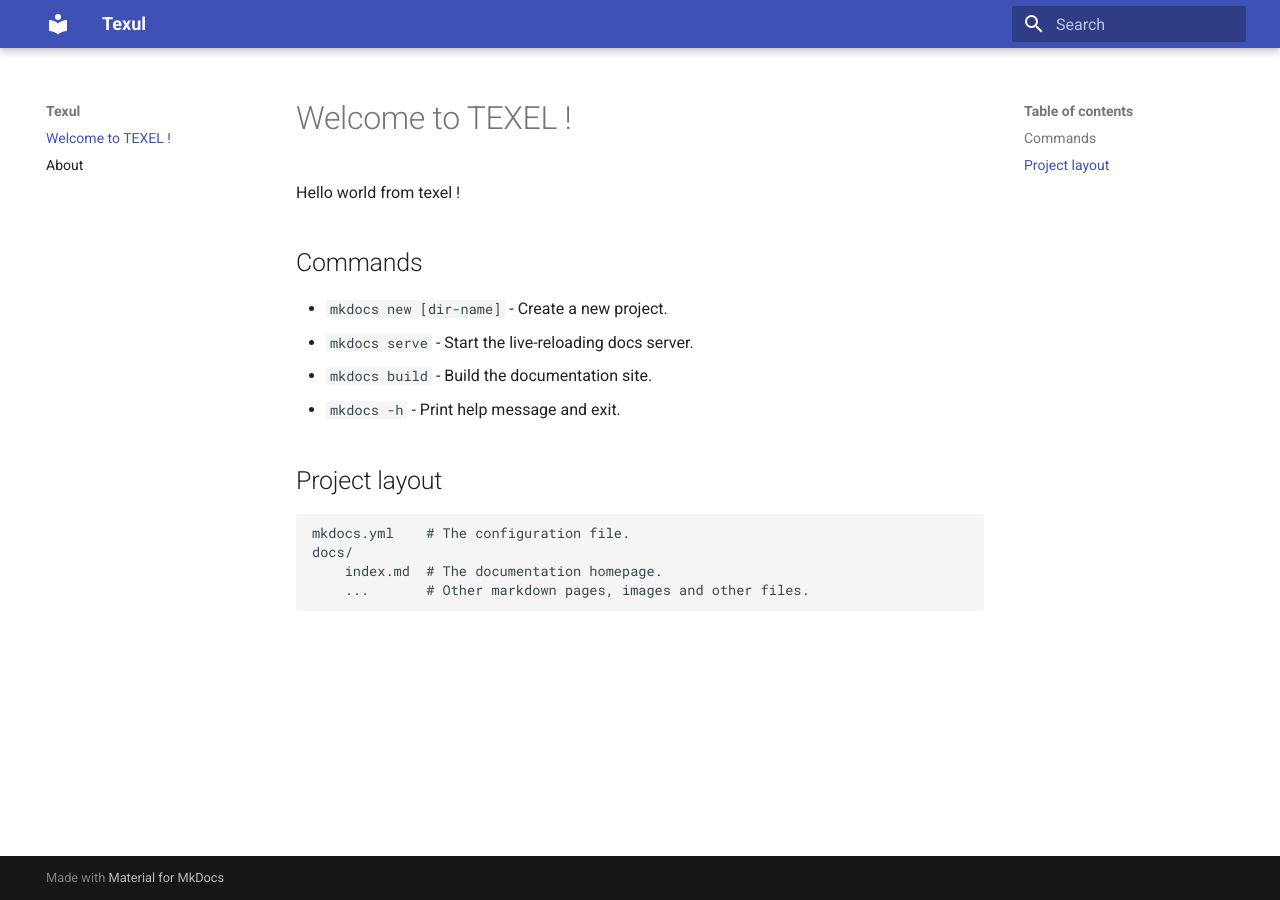
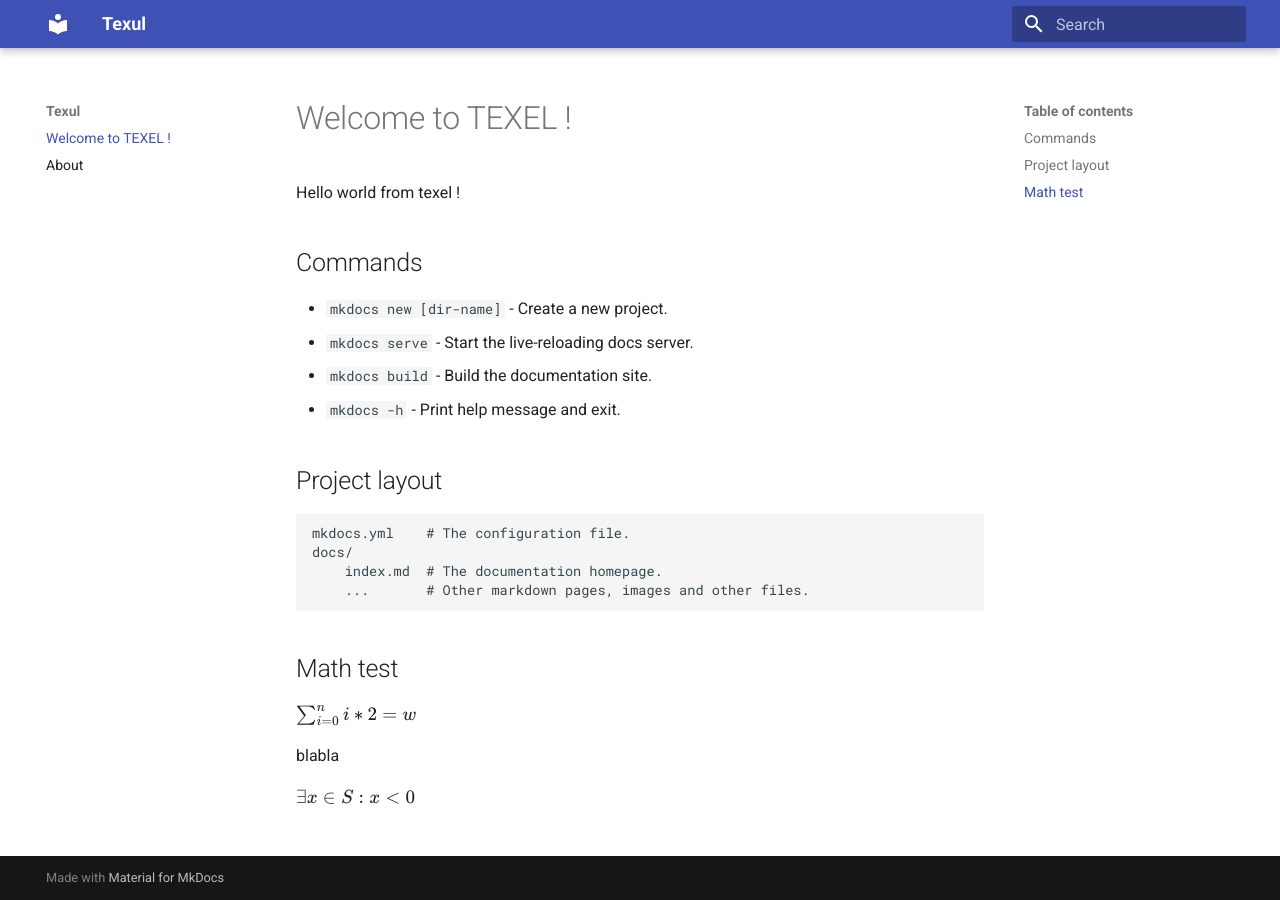
Before and after one commit to lbinria/lbinria.blog.github.io, an MkDocs documentation site: the page built from docs/index.md, in a window 1280 px wide. Built offline with MkDocs 1.6.1 and Material for MkDocs 9.7.7, drawn with Linux system fonts in a browser that asks for light colours.

```diff
--- a/docs/index.md
+++ b/docs/index.md
@@ -15,3 +15,11 @@ Hello world from texel !
     docs/
         index.md  # The documentation homepage.
         ...       # Other markdown pages, images and other files.
+
+## Math test
+
+$\sum_{i=0}^n i*2 = w \newline$
+
+blabla
+
+$\exists x \in S : x < 0$
--- a/mkdocs.yml
+++ b/mkdocs.yml
@@ -1,3 +1,11 @@
 site_name: Texul
 theme:
     name: material
+markdown_extensions:
+    - pymdownx.arithmatex:
+        generic: true
+
+extra_javascript:
+    - javascripts/mathjax.js
+    - https://polyfill.io/v3/polyfill.min.js?features=es6
+    - https://cdn.jsdelivr.net/npm/mathjax@3/es5/tex-mml-chtml.js
```
